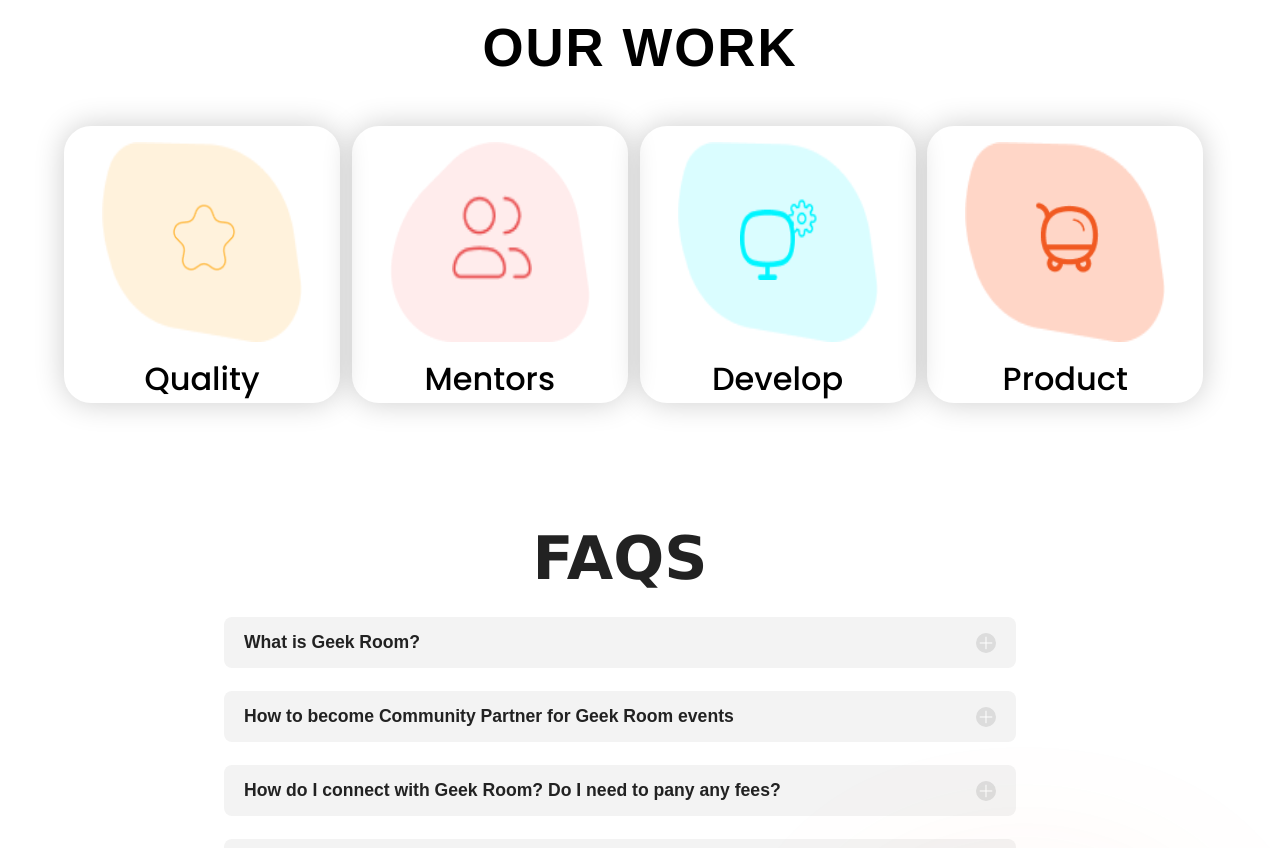
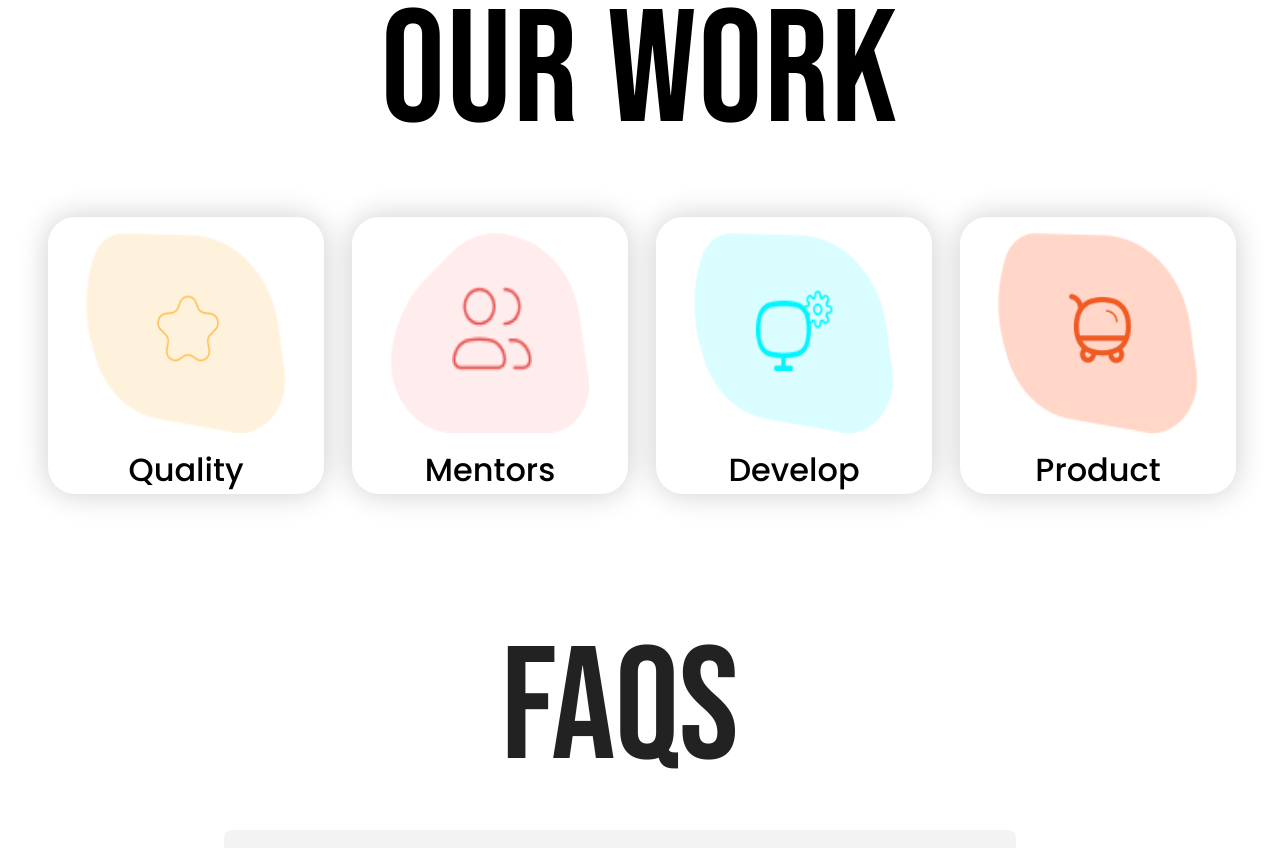
Before and after one commit to AdityaSingh2005/Geek-Room, a Next.js app: page / in a window 1280 px wide. Shown: the part 1940-2788 px from the top of the page. Built offline with nearby package versions, Linux system fonts and the light colour scheme; a web font is replaced by a local one.

Commit message:
new-improve

```diff
--- a/src/Components/Navbar/Navbar.tsx
+++ b/src/Components/Navbar/Navbar.tsx
@@ -41,7 +41,7 @@ const Navbar = () => {
   return (
     <div className={styles.Navbar}>
       <div className={styles.GeekRoomLogo}>
-        <Image src={Geek2} alt="GeekRoomLogo" height={100} width={100}/>
+        <Image src={Geek2} alt="GeekRoomLogo" height={60} width={60}/>
       </div>
       <div className={styles.Hamburger} onClick={toggleMenu}>
         <div className={styles.Line}></div>
--- a/src/styles/faq.module.scss
+++ b/src/styles/faq.module.scss
@@ -1,9 +1,10 @@
+@import url('https://fonts.googleapis.com/css2?family=Bebas+Neue&family=Poppins:ital,wght@0,100;0,200;0,300;0,400;0,500;0,600;0,700;0,800;0,900;1,100;1,200;1,300;1,400;1,500;1,600;1,700;1,800;1,900&display=swap');
+@import url('https://fonts.googleapis.com/css2?family=Poppins:ital,wght@0,100;0,200;0,300;0,400;0,500;0,600;0,700;0,800;0,900;1,100;1,200;1,300;1,400;1,500;1,600;1,700;1,800;1,900&display=swap');
 .FAQ {
   display: flex;
   justify-content: center;
   align-items: center;
   gap: 20px;
-  font-family: Verdana, Geneva, Tahoma, sans-serif;
   margin: 20px 0;
 
   .FAQs_Box {
@@ -27,10 +28,13 @@
       align-items: center;
       gap: 10px;
 
+
       h1 {
         margin: 0;
         color: #222222;
-        font-size: 60px;
+        font-family: "Bebas Neue", sans-serif;
+        font-weight: 400;
+        font-size: 10rem;
       }
 
       p {
@@ -51,6 +55,9 @@
     flex-direction: column;
     gap: 15px;
     width: 100vh;
+    font-family: "Poppins";
+    font-weight: 500;
+    font-size: 1.5rem;
   }
 
   .FAQItem {
@@ -107,6 +114,7 @@
       .FAQ_Heading {
         h1 {
           margin-left: 2rem;
+          font-size: 3.5rem;
         }
         p {
           margin-left: 2rem;
--- a/src/styles/navbar.module.scss
+++ b/src/styles/navbar.module.scss
@@ -4,7 +4,7 @@
   justify-content: space-between;
   align-items: center;
   padding: 15px 50px;
-  background-color: #efefef;
+  background-color: white;
   color: black;
   z-index: 999;
 
--- a/src/styles/ourWork.module.scss
+++ b/src/styles/ourWork.module.scss
@@ -7,20 +7,22 @@ $light-background: #2c2c2c;
 $gradient-light: linear-gradient(144deg, #F15A22, rgba(91, 66, 243, 0.15) 50%, #00ACB4);
 $shadow-color: rgba($primary-color, 0.7);
 @import url('https://api.fontshare.com/v2/css?f[]=satoshi@700&display=swap');
+@import url('https://fonts.googleapis.com/css2?family=Bebas+Neue&family=Poppins:ital,wght@0,100;0,200;0,300;0,400;0,500;0,600;0,700;0,800;0,900;1,100;1,200;1,300;1,400;1,500;1,600;1,700;1,800;1,900&display=swap');
 @import url('https://fonts.googleapis.com/css2?family=Poppins:ital,wght@0,100;0,200;0,300;0,400;0,500;0,600;0,700;0,800;0,900;1,100;1,200;1,300;1,400;1,500;1,600;1,700;1,800;1,900&display=swap');
 .ourWork {
   padding: 0rem 3rem 5rem 3rem;
   background-color: white;
   color: black;
-  font-family: "Satoshi", sans-serif;
   margin: 20px 0;
 }
 
 .sectionTitle {
   text-align: center;
+  font-family: "Bebas Neue", sans-serif;
+  font-weight: 400;
   margin-bottom: 3rem;
   margin-top: 3rem;
-  font-size: 3.3rem;
+  font-size: 10rem;
   letter-spacing: 2px;
   text-transform: uppercase;
   color: black;
@@ -32,7 +34,7 @@ $shadow-color: rgba($primary-color, 0.7);
   gap: 2rem;
   max-width: 1200px;
   margin: 0 auto;
-  margin-right: 65px;
+  // margin-right: 65px;
 }
 
 .workBox {
@@ -79,9 +81,12 @@ $shadow-color: rgba($primary-color, 0.7);
   padding-top: 16px;
   max-width: 276px;
   // min-height: 220px;
-  margin-left: 16px;
+  // margin-left: 16px;
   // gap: 20px;
   height: 277px;
+}
+.gridContainer:nth-child(1){
+  margin-right: 15px;
 }
 .box:nth-child(1):hover{
   background-color: #FFF2DC;
@@ -140,11 +145,6 @@ $shadow-color: rgba($primary-color, 0.7);
   .ourWork {
     padding: 3rem 1.5rem;
   }
-
-  .sectionTitle {
-    font-size: 2rem;
-  }
-
   .gridContainer {
     grid-template-columns: repeat(auto-fit, minmax(250px, 1fr));
   }
@@ -153,3 +153,23 @@ $shadow-color: rgba($primary-color, 0.7);
     font-size: 1.5rem;
   }
 }
+@media (max-width:600px) {
+  .sectionTitle{
+    font-size: 3.5rem;
+  }
+}
+@media (max-width:580px){
+  .gridContainer{
+    margin-left: 118px;
+  }
+}
+@media (max-width:480px){
+  .gridContainer{
+    margin-left: 55px;
+  }
+}
+@media (max-width:380px){
+  .gridContainer{
+    margin-left: 18px;
+  }
+}
```
